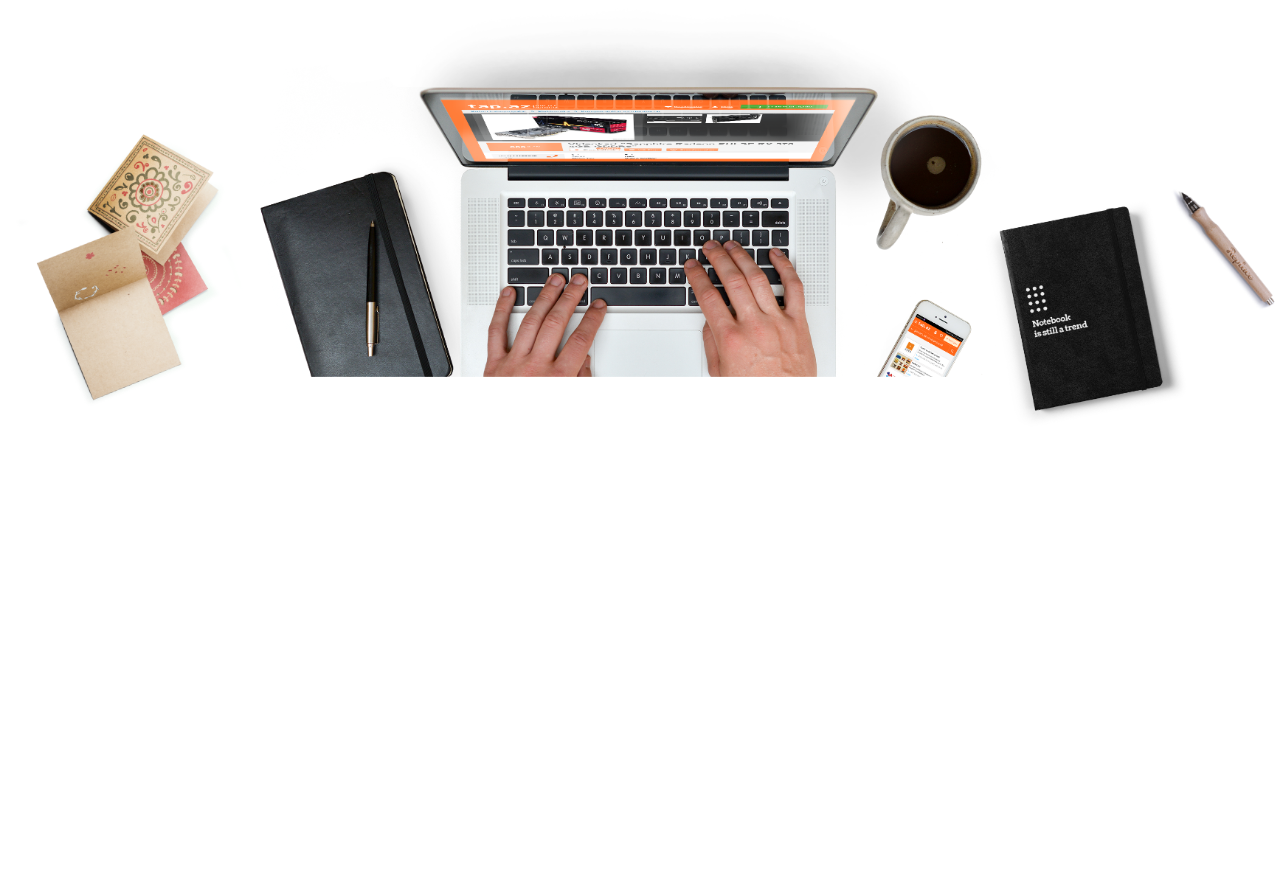
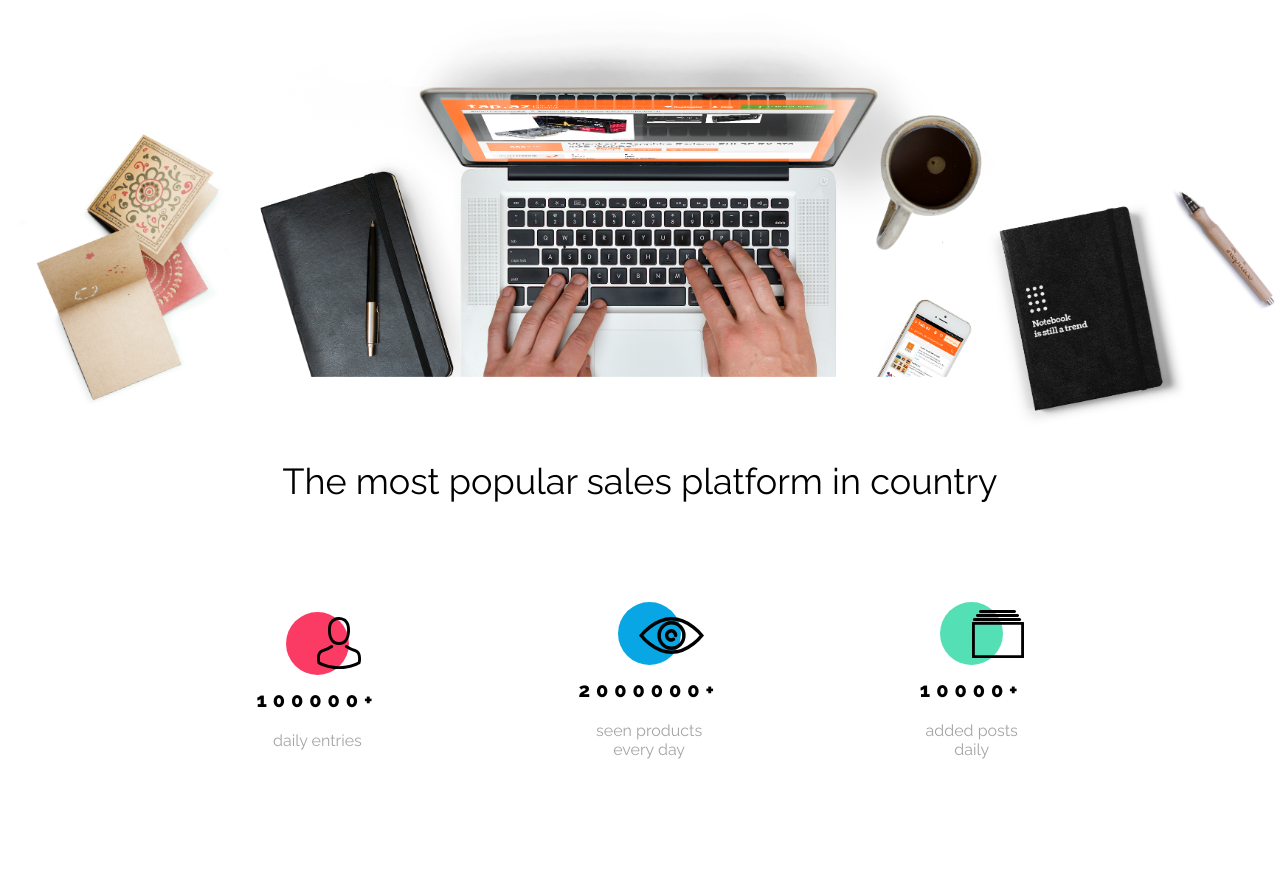
Before and after one commit to Tomas-Kofron/BestShop, a plain HTML site: page index.html in a window 1280 px wide. Shown: the part 407-1287 px from the top of the page. Before the commit the page ends 845 px from the top, so only its background shows below. Drawn offline with nearby package versions, Linux system fonts and the light colour scheme.

Commit message:
added section statistics

```diff
--- a/CSS/style.css
+++ b/CSS/style.css
@@ -118,7 +118,79 @@ a {
 }
 
 .opening__img {
-    margin: 0 auto;
     object-fit: cover;
     width: 100%;
+    height: auto;
 }
+
+/* ----Statistics---- */
+
+.statistics {
+    background-color: var(--color-white);
+    text-align: center;
+}
+
+.statistics__title {
+    padding: 22px 0 100px 0;
+    color: var(--color-black);
+    font: normal normal normal 36px/42px Raleway;
+    letter-spacing: 0px;
+}
+
+.statistics__items {
+    display: flex;
+    justify-content: center;
+    align-items: center;
+    gap: 200px;
+}
+
+.statistic__circle {
+    width: 63px;
+    height: 63px;
+    border-radius: 50%;
+    position: relative;
+    margin: 0 auto;
+}
+
+.statistics__icon {
+    position: absolute;
+}
+
+.statistic__circle--person {
+    background-color: #FB3B64;
+}
+
+.statistic__circle--eye {
+    background-color: #08A6E4;
+}
+
+.statistic__circle--catalog {
+    background-color: #55DFB4;
+}
+
+.statistics__icon--person {
+    top: 5px;
+}
+
+.statistics__icon--eye {
+    top: 15px;
+    left: 21px;
+}
+
+.statistics__icon--catalog {
+    top: 8px;
+}
+
+.statistics__header {
+    font: normal normal 800 20px/24px Raleway;
+    letter-spacing: 5.96px;
+    padding: 13px 0 0 0;
+}
+
+.statistics__text {
+    color: #A5A5A5;
+    font: normal normal normal 16px/19px Raleway;
+    letter-spacing: 0px;
+    margin-top: 19px;
+    padding-bottom: 121px;
+}
--- a/index.html
+++ b/index.html
@@ -42,6 +42,36 @@
         <img src="Images/Background.png" alt="background" class="opening__img">
     </section>
 
+    <section class="statistics">
+        <div class="container">
+            <h2 class="statistics__title">The most popular sales platform in country</h2>
+        </div>
+
+        <div class="statistics__items">
+            <div class="items">
+                <div class="statistic__circle statistic__circle--person">
+                    <img src="Images/Person.svg" alt="person" class="statistics__icon statistics__icon--person">
+                </div>
+                <h3 class="statistics__header">100000+</h3>
+                <p class="statistics__text">daily entries</p>
+            </div>
+            <div class="items">
+                <div class="statistic__circle statistic__circle--eye">
+                    <img src="Images/Eye.svg" alt="eye" class="statistics__icon statistics__icon--eye">
+                </div>
+                <h3 class="statistics__header">2000000+</h3>
+                <p class="statistics__text">seen products <br> every day</p>
+            </div>
+            <div class="items">
+                <div class="statistic__circle statistic__circle--catalog">
+                    <img src="Images/Catalog.svg" alt="catalog" class="statistics__icon statistics__icon--catalog">
+                </div>
+                <h3 class="statistics__header">10000+</h3>
+                <p class="statistics__text">added posts <br> daily</p>
+            </div>
+        </div>
+
+    </section>
 
 </body>
 </html>
```
